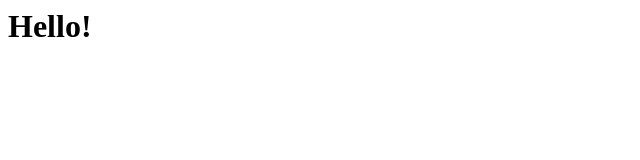
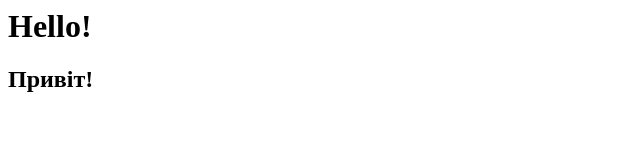
Before and after one commit to praktikaweb/praktikaweb.github.io, a plain HTML site: page index.html in a window 1280 px wide. Shown: the whole page, without its empty margins (0-640 px from the left). Drawn offline with Linux system fonts and the light colour scheme.

Commit message:
Update index.html

```diff
--- a/index.html
+++ b/index.html
@@ -1 +1,2 @@
 <h1>Hello!</h1>
+<h2>Привіт!</h2>
```
